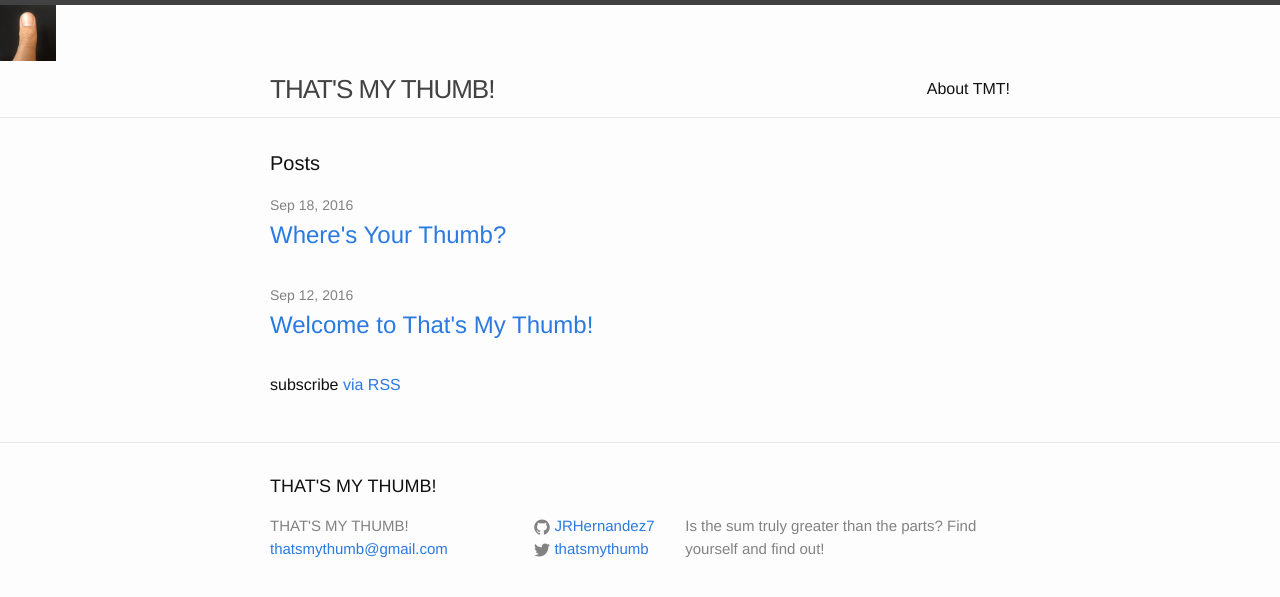
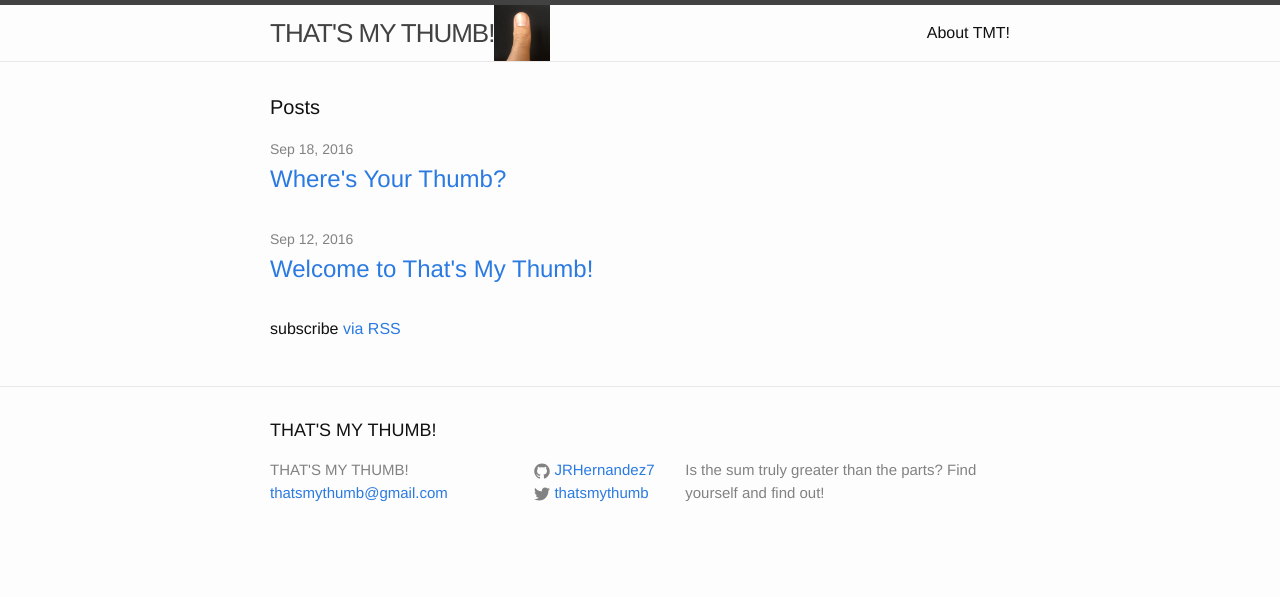
Before and after one commit to JRHernandez7/JRHernandez7.github.io, a Jekyll site: the page built from index.html, in a window 1280 px wide. Shown: the top 597 px of the page. Built offline with Jekyll 4.4.1, drawn with Linux system fonts in a browser that asks for light colours.

Commit message:
Update header.html

```diff
--- a/_includes/header.html
+++ b/_includes/header.html
@@ -1,7 +1,7 @@
 <header class="site-header">
-  <img src="http://jrhernandez7.github.io/assets/IMG_6621.JPG" alt="TMTLogo" height="56" width="56">
+
   <div class="wrapper">
-
+    <img src="http://jrhernandez7.github.io/assets/IMG_6621.JPG" alt="TMTLogo" height="56" width="56">
     <a class="site-title" href="{{ site.baseurl }}/">{{ site.title }}</a>
 
     <nav class="site-nav">
```
